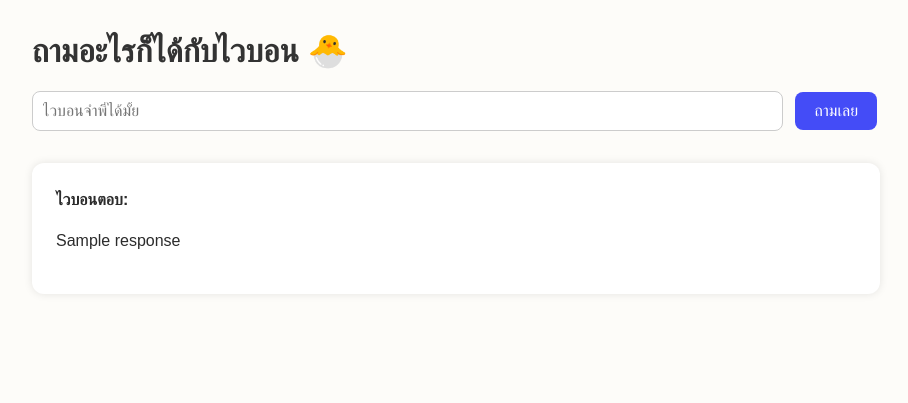
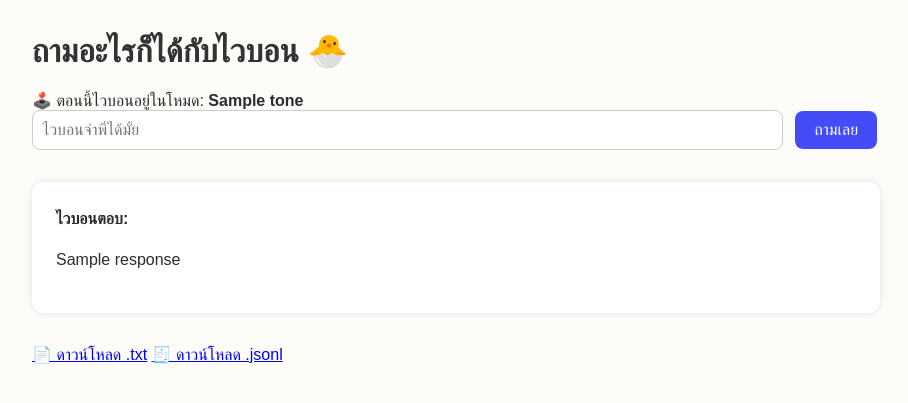
Before and after one commit to thammarongsak/waibon, a Python web app: template templates/index.html in a window 1280 px wide. Shown: the top 403 px of the page, without its empty margins (0-908 px from the left). Run offline with Jinja, Linux system fonts and the light colour scheme; the template is opened without the code that fills it: most values are stand-ins (such as "Sample title", 1, 10 or a date in 2020).

Commit message:
ล่าสุด_16-6-68_10.45

```diff
--- a/templates/index.html
+++ b/templates/index.html
@@ -9,6 +9,23 @@
 </head>
 <body>
     <h1>ถามอะไรก็ได้กับไวบอน 🐣</h1>
+
+    {% if tone %}
+    <div class="status-box">
+        🕹️ ตอนนี้ไวบอนอยู่ในโหมด: <strong>{{ tone }}</strong>
+    </div>
+    {% endif %}
+
+    {% if warning %}
+    <div class="status-box warning">
+        ⚠️ พี่ถามเยอะแล้วนะครับ เหลืออีก {{ remaining }} คำถามใน 10 นาทีนี้
+    </div>
+    {% elif remaining <= 2 %}
+    <div class="status-box warning">
+        ⏳ เหลืออีก {{ remaining }} คำถามใน 10 นาทีนี้ครับ
+    </div>
+    {% endif %}
+
     <form method="POST">
         <input type="text" name="question" placeholder="ไวบอนจำพี่ได้มั้ย" required>
         <button type="submit">ถามเลย</button>
@@ -20,5 +37,10 @@
         <p>{{ response|safe }}</p>
     </div>
     {% endif %}
+
+    <div style="margin-top: 2rem;">
+        <a href="/download_log/txt" class="btn">📄 ดาวน์โหลด .txt</a>
+        <a href="/download_log/jsonl" class="btn">🧾 ดาวน์โหลด .jsonl</a>
+    </div>
 </body>
 </html>
```
